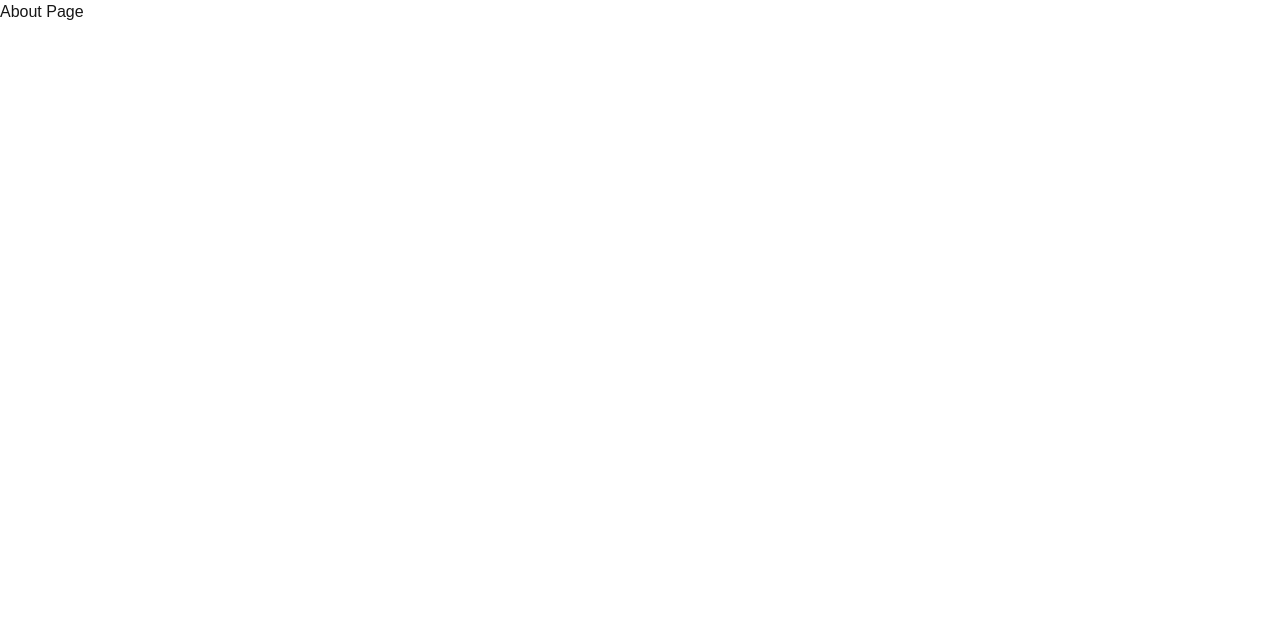
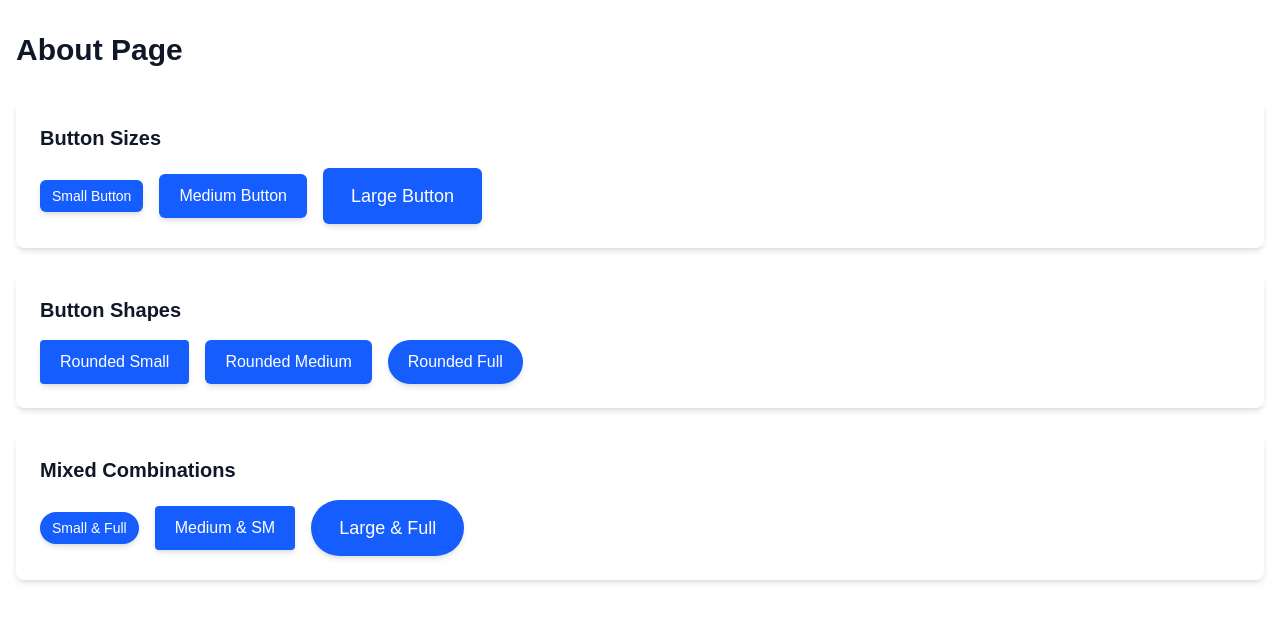
Before and after one commit to juskins/alx-project-0x02-setup, a Next.js app in the folder alx-project-0x02/: page /about in a window 1280 px wide. Shown: the top 622 px of the page. Built offline with nearby package versions, Linux system fonts and the light colour scheme.

Commit message:
Implement a button component

```diff
--- /dev/null
+++ b/alx-project-0x02/components/common/Button.tsx
@@ -0,0 +1,36 @@
+import { type ButtonProps } from "@/interfaces";
+
+const Button: React.FC<ButtonProps> = ({
+   size = 'medium',
+   shape = 'rounded-md',
+   children,
+   onClick,
+   type = 'button',
+   className = ''
+}) => {
+   const sizeClasses = {
+      small: 'px-3 py-1.5 text-sm',
+      medium: 'px-5 py-2.5 text-base',
+      large: 'px-7 py-3.5 text-lg'
+   };
+
+   const shapeClasses = {
+      'rounded-sm': 'rounded-sm',
+      'rounded-md': 'rounded-md',
+      'rounded-full': 'rounded-full'
+   };
+
+   const baseClasses = 'bg-blue-600 hover:bg-blue-700 text-white font-medium transition duration-200 shadow-md hover:shadow-lg';
+
+   return (
+      <button
+         type={type}
+         onClick={onClick}
+         className={`${baseClasses} ${sizeClasses[size]} ${shapeClasses[shape]} ${className}`}
+      >
+         {children}
+      </button>
+   );
+};
+
+export default Button;
--- a/alx-project-0x02/interfaces/index.ts
+++ b/alx-project-0x02/interfaces/index.ts
@@ -13,3 +13,12 @@ export interface PostModalProps {
    onClose: () => void;
    onSubmit: (title: string, content: string) => void;
 }
+
+export interface ButtonProps {
+   size?: 'small' | 'medium' | 'large';
+   shape?: 'rounded-sm' | 'rounded-md' | 'rounded-full';
+   children: React.ReactNode;
+   onClick?: () => void;
+   type?: 'button' | 'submit' | 'reset';
+   className?: string;
+}
--- a/alx-project-0x02/pages/about.tsx
+++ b/alx-project-0x02/pages/about.tsx
@@ -1,9 +1,58 @@
-const HomePage = () => {
+import Button from "@/components/common/Button";
+
+const AboutPage = () => {
   return (
-     <div>
-        <h1>About Page</h1>
-    </div>
+     <div className="container mx-auto px-4 py-8">
+        <h1 className="text-3xl font-bold text-gray-900 dark:text-white mb-8">About Page</h1>
+
+        <div className="space-y-6">
+           <div className="bg-white dark:bg-gray-800 p-6 rounded-lg shadow-md">
+              <h2 className="text-xl font-semibold mb-4 text-gray-900 dark:text-white">Button Sizes</h2>
+              <div className="flex flex-wrap gap-4 items-center">
+                 <Button size="small" shape="rounded-md">
+                    Small Button
+                 </Button>
+                 <Button size="medium" shape="rounded-md">
+                    Medium Button
+                 </Button>
+                 <Button size="large" shape="rounded-md">
+                    Large Button
+                 </Button>
+              </div>
+           </div>
+
+           <div className="bg-white dark:bg-gray-800 p-6 rounded-lg shadow-md">
+              <h2 className="text-xl font-semibold mb-4 text-gray-900 dark:text-white">Button Shapes</h2>
+              <div className="flex flex-wrap gap-4 items-center">
+                 <Button size="medium" shape="rounded-sm">
+                    Rounded Small
+                 </Button>
+                 <Button size="medium" shape="rounded-md">
+                    Rounded Medium
+                 </Button>
+                 <Button size="medium" shape="rounded-full">
+                    Rounded Full
+                 </Button>
+              </div>
+           </div>
+
+           <div className="bg-white dark:bg-gray-800 p-6 rounded-lg shadow-md">
+              <h2 className="text-xl font-semibold mb-4 text-gray-900 dark:text-white">Mixed Combinations</h2>
+              <div className="flex flex-wrap gap-4 items-center">
+                 <Button size="small" shape="rounded-full">
+                    Small & Full
+                 </Button>
+                 <Button size="medium" shape="rounded-sm">
+                    Medium & SM
+                 </Button>
+                 <Button size="large" shape="rounded-full">
+                    Large & Full
+                 </Button>
+              </div>
+           </div>
+        </div>
+     </div>
   );
 };
 
-export default HomePage;
+export default AboutPage;
```
